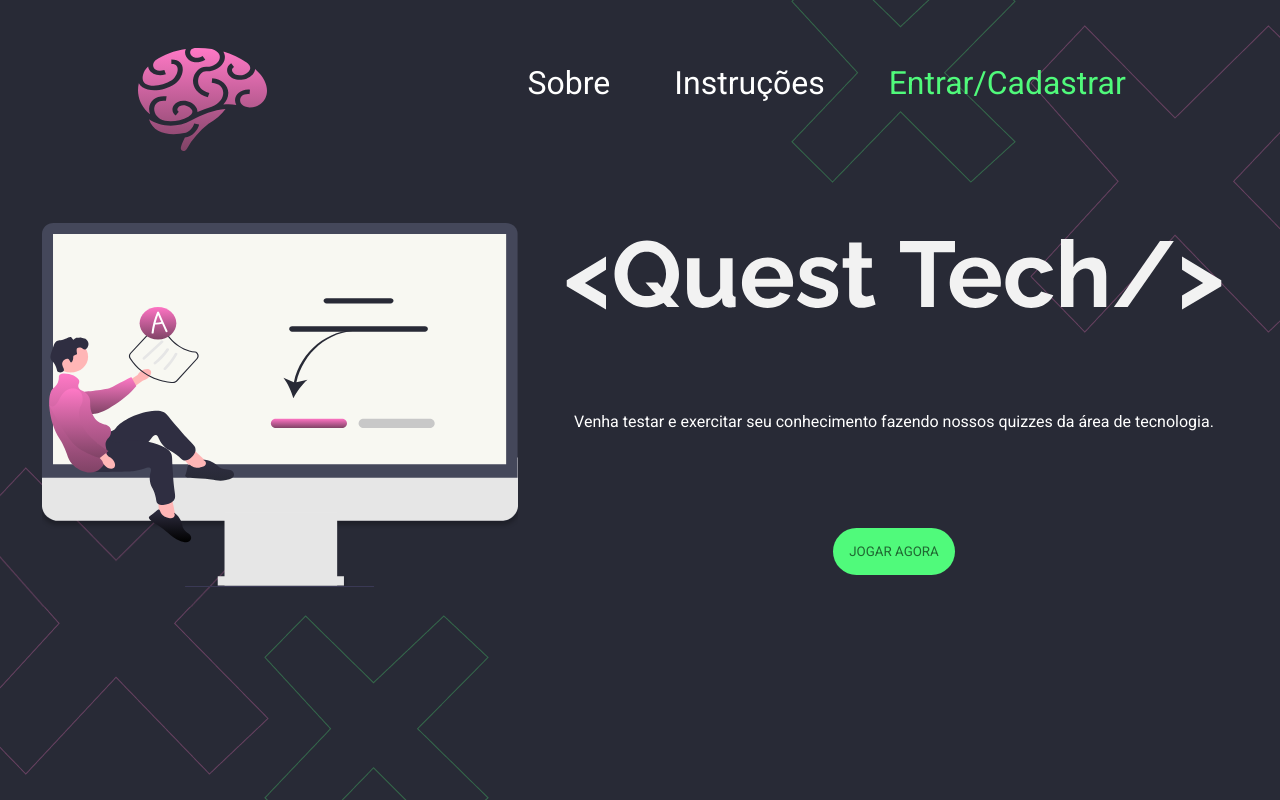
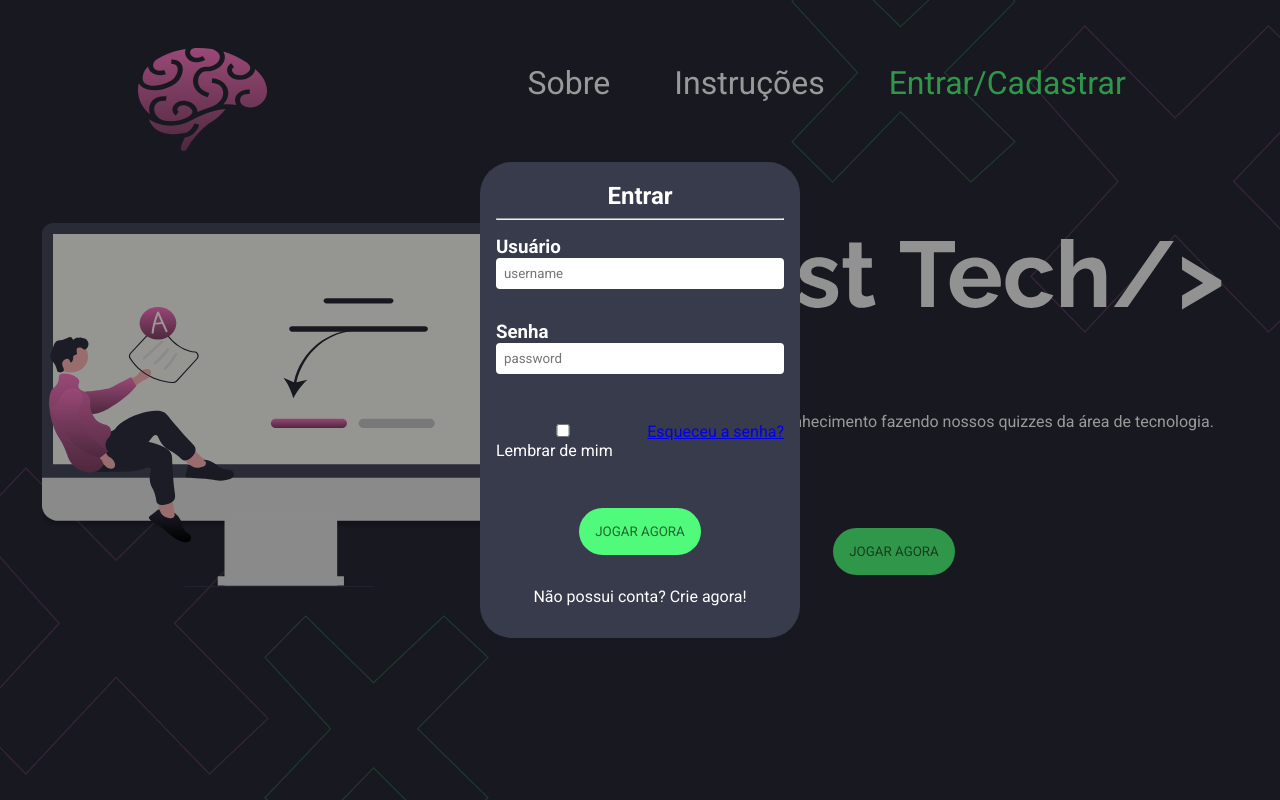
Before and after one commit to BryanSOliveira/quest-tech-front, a React (Vite) app: page / in a window 1280 px wide. Both pictures are taken after a click on the link "Entrar/Cadastrar". Built offline with nearby package versions, Linux system fonts and the light colour scheme.

Commit message:
Start modal

```diff
--- a/index.html
+++ b/index.html
@@ -1,5 +1,5 @@
 <!DOCTYPE html>
-<html lang="en">
+<html lang="pt-br">
   <head>
     <meta charset="UTF-8" />
     <link rel="icon" type="image/svg+xml" href="/src/assets/images/icon.svg" />
--- a/src/components/Header/index.tsx
+++ b/src/components/Header/index.tsx
@@ -1,8 +1,22 @@
+import { useEffect, useState } from 'react';
+
+import LinkModal from '../LinkModal';
+import Modal from '../Modal';
+
 import './styles.css';
 import icon from '../../assets/images/icon.svg';
 
+
 function Header() {
+  const [showModal, changeShowModal] = useState(false);
+
+  useEffect(() => {
+    console.log(showModal);
+  }, [showModal, changeShowModal]);
+
   return (
+    <>
+      <Modal isShow={showModal} />
       <header>
         <nav>
           <ul className="main-menu">
@@ -19,12 +33,15 @@ function Header() {
                 <a href="#" className="text-white">Instruções</a>
               </li>
               <li className="menu-item">
-              <a href="#" className="text-light-green">Entrar/Cadastrar</a>
+                <LinkModal classNames="text-light-green"
+                           text="Entrar/Cadastrar"
+                           onClick={() => changeShowModal(true)} />
               </li>
             </ul>
           </ul>
         </nav>
       </header>
+    </>
   )
 }
 
--- a/src/components/Header/styles.css
+++ b/src/components/Header/styles.css
@@ -18,6 +18,7 @@
 .menu-item a {
   text-decoration: none;
   font-size: 32px;
+  cursor: pointer;
 }
 
 .menu-item a:hover {
--- a/src/components/Home/index.tsx
+++ b/src/components/Home/index.tsx
@@ -4,7 +4,7 @@ import brand from '../../assets/images/brand-game.svg';
 
 function Home() {
   return (
-    <section>
+    <section className="home">
       <div>
         <img src={computer} />
       </div>
--- a/src/components/Home/styles.css
+++ b/src/components/Home/styles.css
@@ -1,10 +1,10 @@
-section {
+.home {
   display: flex;
   justify-content: center;
   align-items: stretch;
 }
 
-section div {
+.home  div {
   margin: 1rem;
 }
 
@@ -29,7 +29,7 @@ button:hover {
 }
 
 @media(max-width: 800px) {
-  section {
+  .home  {
     flex-direction: column;
     align-items: center;
   }
--- /dev/null
+++ b/src/components/LinkModal/index.tsx
@@ -0,0 +1,17 @@
+import './styles.css';
+
+type Props = {
+  text: string;
+  classNames: string;
+  onClick: () => void;
+}
+
+function LinkModal({ classNames, text, onClick } : Props) {
+  return (
+    <a className={classNames} onClick={onClick}>
+      {text}
+    </a>
+  )
+}
+
+export default LinkModal;
--- /dev/null
+++ b/src/components/Modal/index.tsx
@@ -0,0 +1,51 @@
+import './styles.css';
+import closeModal from '../../assets/images/close-modal.svg';
+
+type Props = {
+  isShow: boolean;
+}
+
+function Model({ isShow } : Props) {
+  if(isShow) {
+    return (
+      <div className="modal">
+        <div className="modal-content">
+          <header>
+            <h2>Entrar</h2>
+          </header>
+          <hr />
+          <section>
+            <div>
+              <h3>Usuário</h3>
+              <input type="text" placeholder="username"/>
+            </div>
+            <div>
+              <h3>Senha</h3>
+              <input type="password" placeholder="password"/>
+            </div>
+            <div className="options">
+              <div>
+                <input type="checkbox" /> Lembrar de mim
+              </div>
+              <div>
+                <a href="#">Esqueceu a senha?</a>
+              </div>
+            </div>
+          </section>
+          <footer>
+            <div>
+              <button>JOGAR AGORA</button>
+            </div>
+            <div>
+              <p>Não possui conta? Crie agora!</p>
+            </div>
+          </footer>
+        </div>
+      </div>
+    )
+  } else {
+    return null;
+  }
+}
+
+export default Model;
--- /dev/null
+++ b/src/components/Modal/styles.css
@@ -0,0 +1,59 @@
+.modal {/* Hidden by default */
+  background-color: rgba(0,0,0,0.4);
+  z-index: 1;
+  left: 0;
+  top: 0;
+  width: 100%; /* Full width */
+  height: 100%; /* Full height */
+  overflow: auto;
+  position: absolute;
+}
+
+.modal-content {
+  background-color: #383B4C;
+  position: absolute;
+  left: 0;
+  right: 0;
+  margin-left: auto;
+  margin-right: auto;
+  margin-top: auto;
+  top: 50%;
+  transform: translateY(-50%);
+  width: 25%;
+  border-radius: 2rem;
+  padding: 1rem;
+}
+
+.modal header {
+  text-align: center;
+  margin: 0.25rem 0 0.5rem 0;
+}
+
+.modal section {
+  display: flex;
+  flex-direction: column;
+  justify-content: center;
+}
+
+.modal section div, .modal footer div {
+  margin: 1rem 0 1rem 0;
+}
+
+.modal section div input {
+  min-width: 100%;
+  padding: 0.5rem;
+  border: none;
+  border-radius: 0.25rem;
+  outline: none;
+}
+
+.options {
+  display: flex;
+  justify-content: space-between;
+}
+
+.modal footer {
+  display: flex;
+  flex-direction: column;
+  align-items: center;
+}
```
Also changed, not shown: src/assets/images/close-modal.svg (added), src/components/LinkModal/styles.css (added). Lines whose indentation alone changed are shown as unchanged.
